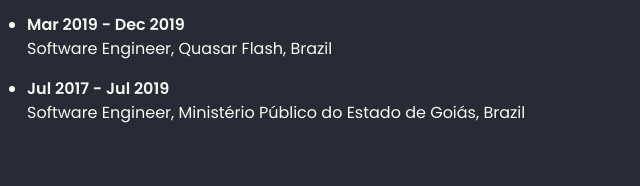
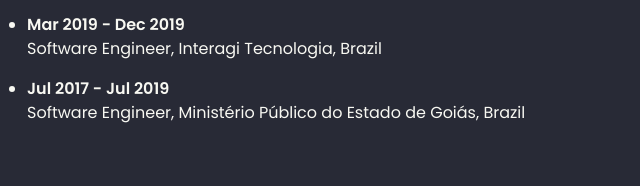
Before and after one commit to ArthurJFreitas/website, a plain HTML site: page index.html in a window 1280 px wide. Shown: the part 828-1014 px from the top of the page, 261-901 px from the left. Drawn offline with Linux system fonts and the light colour scheme.

Commit message:
Update index.html

```diff
--- a/index.html
+++ b/index.html
@@ -79,7 +79,7 @@
           </li>
           <li>
             <strong>Mar 2019 - Dec 2019</strong>
-            <p>Software Engineer, Quasar Flash, Brazil</p>
+            <p>Software Engineer, Interagi Tecnologia, Brazil</p>
           </li>
           <li>
             <strong>Jul 2017 - Jul 2019</strong>
```
